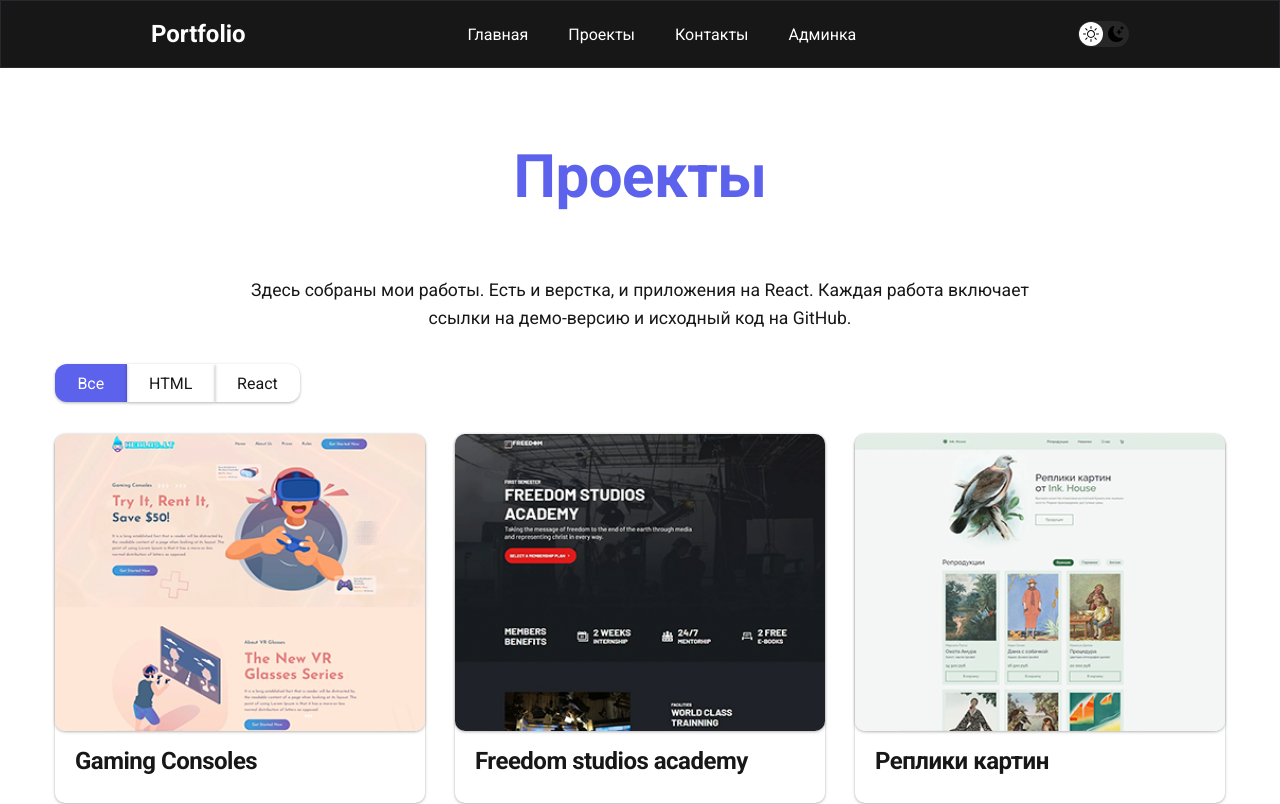
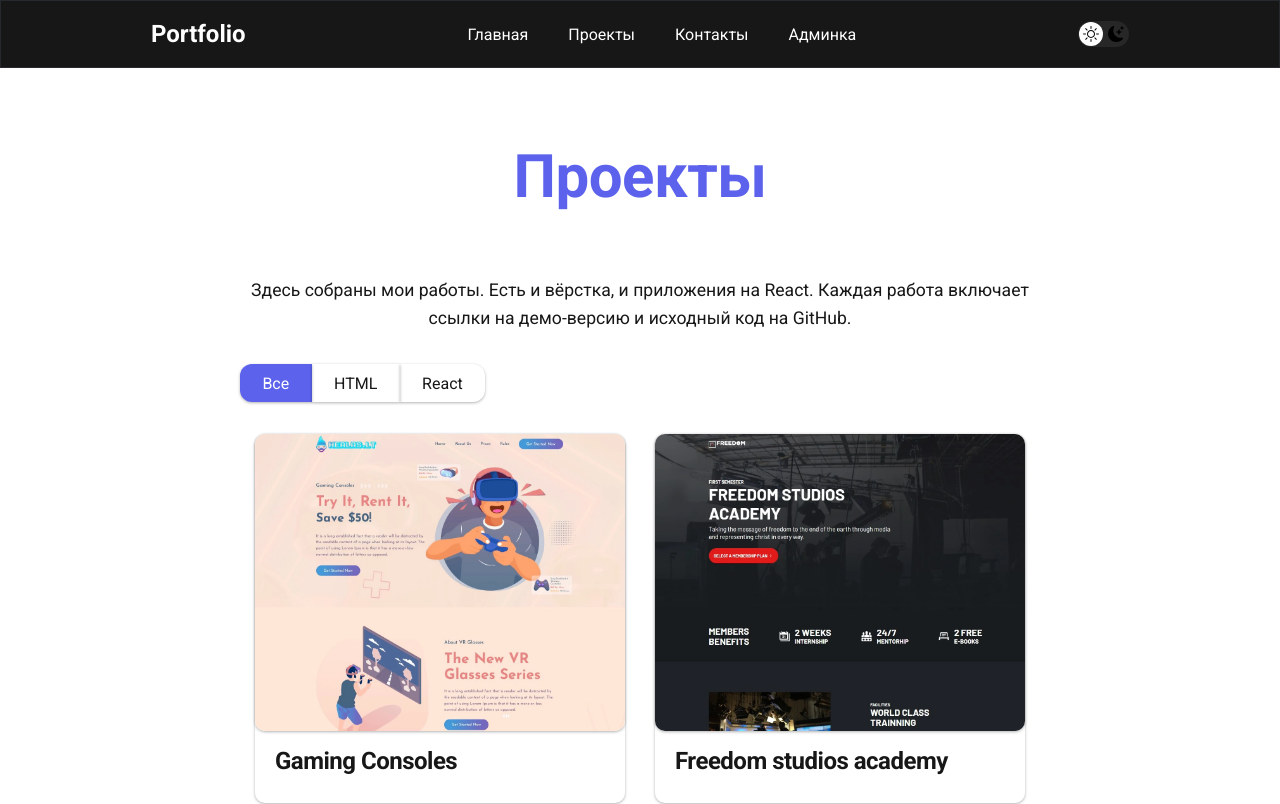
Before and after one commit to GitMaxm/portfolio-next, a Next.js app: page /projects in a window 1280 px wide. Shown: the top 804 px of the page. Built offline with nearby package versions, Linux system fonts and the light colour scheme; data requests are answered from the project's data file.

Commit message:
Флитрация по ссылке, получение данных с сервера всех проектов

```diff
--- a/src/app/(main)/projects/page.js
+++ /dev/null
@@ -1,22 +0,0 @@
-import FilterProjectClient from '@components/main/projects/FilterProjectClient';
-
-import projectsData from '@/data/projects.json';
-
-const ProjectsPage = () => {
-  return (
-    <main className="section">
-      <div className="container">
-        <h2 className="title-1">Проекты</h2>
-
-        <p className="portfolio-description">
-          Здесь собраны мои работы. Есть и верстка, и приложения на React.
-          Каждая работа включает ссылки на демо-версию и исходный код на GitHub.
-        </p>
-
-        <FilterProjectClient projects={projectsData}/>
-      </div>
-    </main>
-  );
-};
-
-export default ProjectsPage;
--- /dev/null
+++ b/src/app/(main)/projects/page.jsx
@@ -0,0 +1,27 @@
+import FilterProjectClient from '@components/main/projects/FilterProjectClient';
+
+import { projectsServiceApi } from "@/app/services/projectsService";
+
+const ProjectsPage = async ({ searchParams }) => {
+  const { stack } = await searchParams;
+  const projects = await projectsServiceApi.getProjects();
+  const activeFilter = stack || 'all';
+
+  return (
+    <main className="section">
+      <div className="container">
+        <h2 className="title-1">Проекты</h2>
+        <p className="portfolio-description">
+          Здесь собраны мои работы. Есть и вёрстка, и приложения на React.
+          Каждая работа включает ссылки на демо-версию и исходный код на GitHub.
+        </p>
+        <FilterProjectClient
+          projects={projects}
+          activeFilter={activeFilter}
+        />
+      </div>
+    </main>
+  );
+};
+
+export default ProjectsPage;
--- a/src/app/services/projectsService.js
+++ b/src/app/services/projectsService.js
@@ -1,25 +1,25 @@
 import { apiClient } from "@/utils/helpers/apiClient";
 
-const JSON_SERVER_URL = 'http://localhost:3001'
+const JSON_SERVER_URL = 'http://localhost:3001/projects/'
 
 export const projectsServiceApi = {
   getProjects() {
-    return apiClient.get(`${JSON_SERVER_URL}/projects`);
+    return apiClient.get(JSON_SERVER_URL);
   },
 
   getProjectById(id) {
-    return apiClient.get(`${JSON_SERVER_URL}/projects/${id}`);
+    return apiClient.get(JSON_SERVER_URL + id);
   },
 
-  addProject (project) {
-    return apiClient.post(`${JSON_SERVER_URL}/projects`, project);
+  addProject(project) {
+    return apiClient.post(JSON_SERVER_URL, project);
   },
 
-  updateProject (project) {
-    return apiClient.put(`${JSON_SERVER_URL}/projects/${project.id}`, project);
+  updateProject(project) {
+    return apiClient.put(JSON_SERVER_URL + project.id, project);
   },
 
-  deleteProject (id) {
-    return apiClient.delete(`${JSON_SERVER_URL}/projects/${id}`);
+  deleteProject(id) {
+    return apiClient.delete(JSON_SERVER_URL + id);
   }
 }
--- a/src/components/admin/Sidebar/index.jsx
+++ b/src/components/admin/Sidebar/index.jsx
@@ -1,4 +1,5 @@
 import Link from 'next/link';
+
 import styles from "./Sidebar.module.scss";
 
 export default function Sidebar() {
--- a/src/components/admin/Table/index.jsx
+++ b/src/components/admin/Table/index.jsx
@@ -1,6 +1,7 @@
+import { THEAD_PROJECTS } from "@/constants/theadProjects";
+import projects from '@/data/projectsTestTable.json';
+
 import styles from './Table.module.scss';
-import projects from '@/data/projectsTestTable.json';
-import { THEAD_PROJECTS } from "@/constants/theadProjects";
 
 const Table = () => {
   return (
--- a/src/components/layout/NavBar/index.jsx
+++ b/src/components/layout/NavBar/index.jsx
@@ -2,8 +2,9 @@
 
 import Link from 'next/link';
 import { usePathname } from 'next/navigation';
-import BtnDarkMode from '../../ui/BtnDarkMode';
-import { NAVIGATION_LINKS } from '@/constants/navigation'
+
+import BtnDarkMode from '@/components/main/ui/BtnDarkMode';
+import { NAVIGATION_LINKS } from '@/constants/navigation';
 
 const NavBar = () => {
   const pathname = usePathname();
--- a/src/components/main/projects/FilterProjectClient/index.jsx
+++ b/src/components/main/projects/FilterProjectClient/index.jsx
@@ -1,26 +1,47 @@
 'use client';
 
-import { useState } from 'react';
+import { usePathname, useRouter } from 'next/navigation';
 
 import FilterProject from '../FilterProject';
 import ProjectCard from '../ProjectCard';
 
-const FilterProjectClient = ({ projects }) => {
-  const [activeFilter, setActiveFilter] = useState('all');
+const FilterProjectClient = ({ projects, activeFilter }) => {
+  const router = useRouter();
+  const pathname = usePathname();
 
-  const filteredProjects =
-    activeFilter === 'all'
-      ? projects
-      : projects.filter(project => project.category === activeFilter);
+  let filteredProjects;
+  if (activeFilter === 'all') {
+    filteredProjects = projects;
+  } else {
+    filteredProjects = projects.filter(project => project.stack === activeFilter);
+  }
+
+  const handleFilter = (filter) => {
+    let params;
+    if (filter === 'all') {
+      params = '';
+    } else {
+      params = `?stack=${filter}`;
+    }
+    router.push(pathname + params);
+  };
 
   return (
     <>
-      <FilterProject activeFilter={activeFilter} setActiveFilter={setActiveFilter}/>
-
+      <FilterProject
+        activeFilter={activeFilter}
+        setActiveFilter={handleFilter}
+      />
       <ul className="projects" aria-label="Список проектов">
-        {filteredProjects.map(project => (
-          <ProjectCard key={project.id} project={project}/>
-        ))}
+        {filteredProjects.length
+          ? filteredProjects.map(project => (
+            <ProjectCard
+              key={project.id}
+              project={project}
+            />
+          ))
+          : <div>Проектов нет</div>
+        }
       </ul>
     </>
   );
--- a/src/components/main/projects/ProjectCard/index.jsx
+++ b/src/components/main/projects/ProjectCard/index.jsx
@@ -10,7 +10,7 @@ const ProjectCard = ({ project }) => {
       >
         <div className="project-img-container">
           <Image
-            src={`/img/projects/${project.img}`}
+            src={`/img/projects/${project.image.preview}`}
             alt={`Обложка проекта: ${project.title}`}
             width={370}
             height={297} priority={true}
--- a/src/data/projectsTestTable.json
+++ b/src/data/projectsTestTable.json
@@ -38,20 +38,6 @@
         "main": "studios-academy.webp",
         "preview": "studios-academy-big.webp"
       }
-    },
-    {
-      "title": "Новогодние подарки",
-      "stack": "HTML",
-      "tools": [
-        "HTML"
-      ],
-      "description": "",
-      "links": {
-        "gitHub": "",
-        "preview": ""
-      },
-      "image": {},
-      "id": 2
     }
   ],
   "$schema": "./node_modules/json-server/schema.json"
```
Also changed, not shown: src/components/projects/ProjectCard/index.jsx (deleted, +0 -25 lines). Lines whose indentation alone changed are shown as unchanged.
